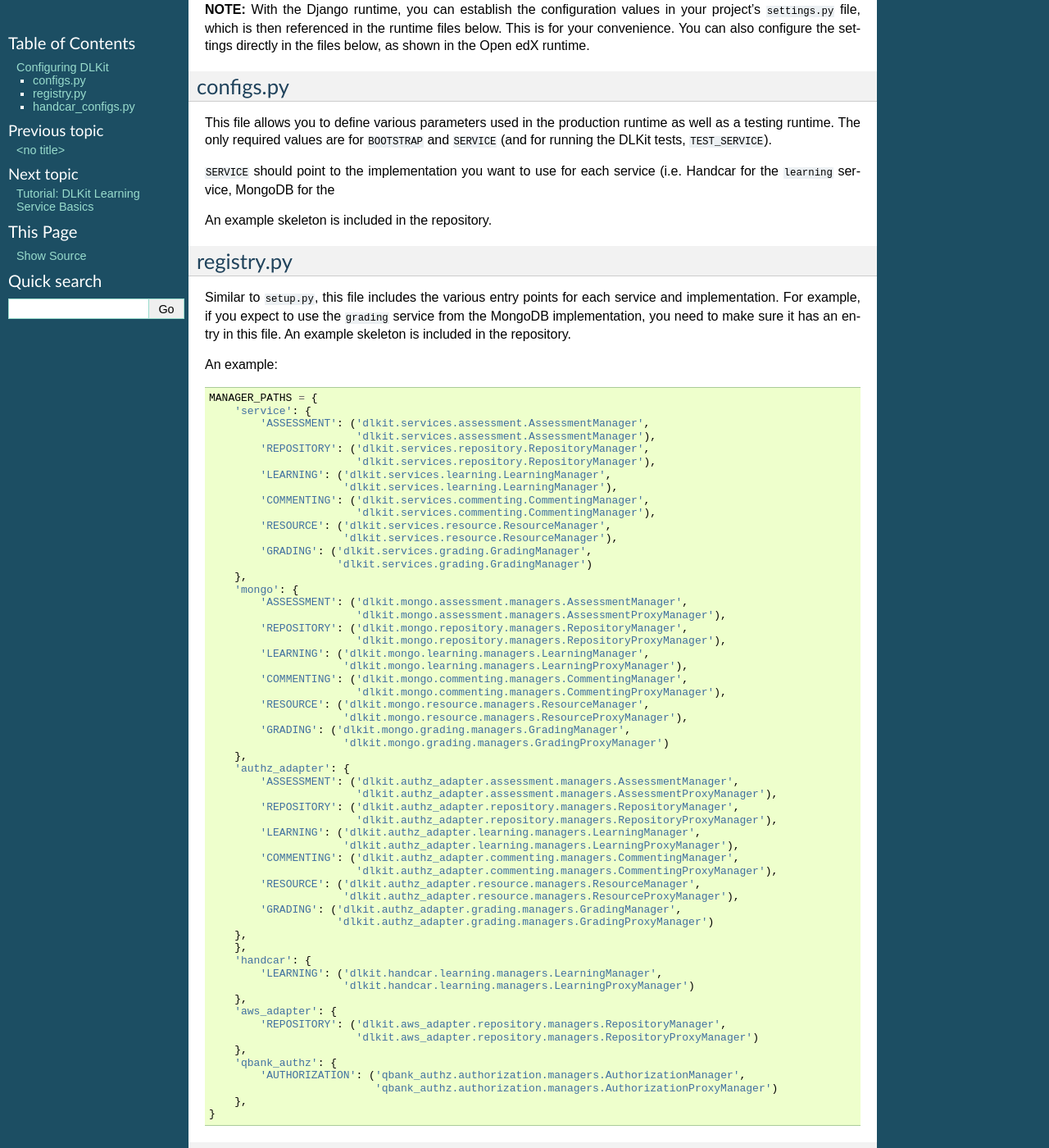
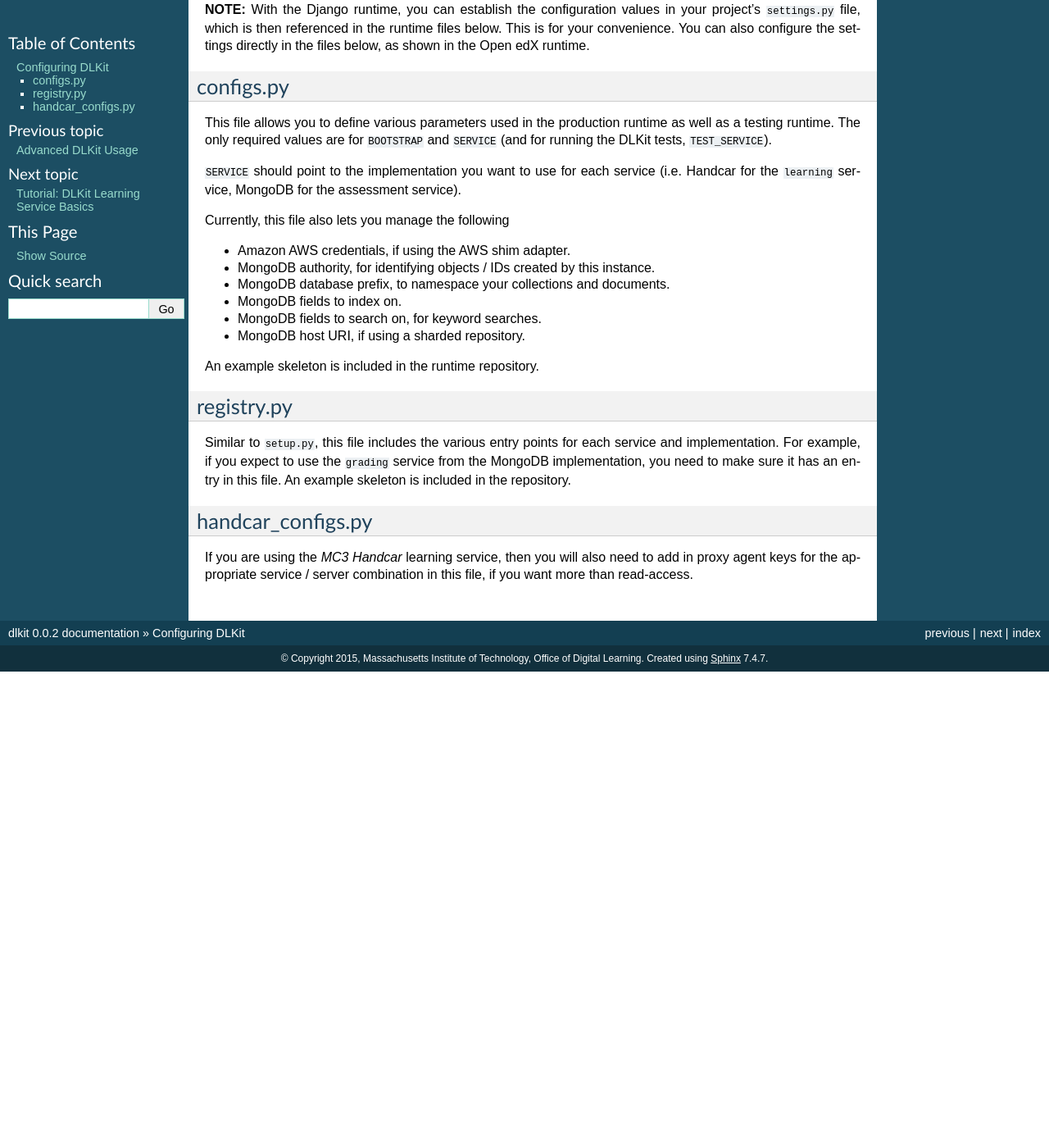
Before and after one commit to birdland/dlkit-doc, a Sphinx documentation site: the page built from source/configuration.rst, in a window 1280 px wide and 1400 px high, scrolled down 324 px. Shown: the whole window at 82% size. Built offline with Sphinx 7.4.7, drawn with Linux system fonts in a browser that asks for light colours; pages that are not in the unit, such as notebooks, are missing from menus; after the commit the page ends 1143 px from its top, so only the background shows below that; some of the changed text lies outside the part shown.

Commit message:
including more detail on basic and advanced usage; cross-references

```diff
--- a/source/advanced.rst
+++ b/source/advanced.rst
@@ -0,0 +1,18 @@
+.. _advanced-usage:
+
+Advanced DLKit Usage
+====================
+
+Sometimes you may need to use DLKit in a stricter OSID fashion, bypassing the
+`services` convenience methods discussed in :ref:`basic-usage`. To use DLKit
+in a more OSID-y way, you would manually manage the various admin / lookup / etc.
+sessions, from either a service manager or a service catalog.
+
+Currently, the main use case when you would need to manage sessions yourself
+is if you want to look up objects without knowing their catalog IDs. For example,
+you have an `objective_id` but not the `objective_bank_id` and need to grab the
+objective. In the future, we plan to build that capability into the `services`
+convenience layer, to reduce the need for manual session management.::
+
+    ols = lm.get_objective_lookup_session()
+    objective = ols.get_objective(objective_id)
--- a/source/configuration.rst
+++ b/source/configuration.rst
@@ -26,6 +26,8 @@
 also configure the settings directly in the files below, as shown
 in the Open edX runtime.
 
+.. _runtime-config:
+
 configs.py
 ----------
 
@@ -36,9 +38,18 @@
 
 ``SERVICE`` should point to the implementation you want to use for each
 service (i.e. Handcar for the ``learning`` service, MongoDB for the
+assessment service).
 
-An example skeleton is included in the repository.
+Currently, this file also lets you manage the following
 
+* Amazon AWS credentials, if using the AWS shim adapter.
+* MongoDB authority, for identifying objects / IDs created by this instance.
+* MongoDB database prefix, to namespace your collections and documents.
+* MongoDB fields to index on.
+* MongoDB fields to search on, for keyword searches.
+* MongoDB host URI, if using a sharded repository.
+
+An example skeleton is included in the runtime repository.
 
 registry.py
 -----------
@@ -48,72 +59,12 @@
 service from the MongoDB implementation, you need to make sure it has
 an entry in this file. An example skeleton is included in the repository.
 
-An example::
-
-    MANAGER_PATHS = {
-        'service': {
-            'ASSESSMENT': ('dlkit.services.assessment.AssessmentManager',
-                           'dlkit.services.assessment.AssessmentManager'),
-            'REPOSITORY': ('dlkit.services.repository.RepositoryManager',
-                           'dlkit.services.repository.RepositoryManager'),
-            'LEARNING': ('dlkit.services.learning.LearningManager',
-                         'dlkit.services.learning.LearningManager'),
-            'COMMENTING': ('dlkit.services.commenting.CommentingManager',
-                           'dlkit.services.commenting.CommentingManager'),
-            'RESOURCE': ('dlkit.services.resource.ResourceManager',
-                         'dlkit.services.resource.ResourceManager'),
-            'GRADING': ('dlkit.services.grading.GradingManager',
-                        'dlkit.services.grading.GradingManager')
-        },
-        'mongo': {
-            'ASSESSMENT': ('dlkit.mongo.assessment.managers.AssessmentManager',
-                           'dlkit.mongo.assessment.managers.AssessmentProxyManager'),
-            'REPOSITORY': ('dlkit.mongo.repository.managers.RepositoryManager',
-                           'dlkit.mongo.repository.managers.RepositoryProxyManager'),
-            'LEARNING': ('dlkit.mongo.learning.managers.LearningManager',
-                         'dlkit.mongo.learning.managers.LearningProxyManager'),
-            'COMMENTING': ('dlkit.mongo.commenting.managers.CommentingManager',
-                           'dlkit.mongo.commenting.managers.CommentingProxyManager'),
-            'RESOURCE': ('dlkit.mongo.resource.managers.ResourceManager',
-                         'dlkit.mongo.resource.managers.ResourceProxyManager'),
-            'GRADING': ('dlkit.mongo.grading.managers.GradingManager',
-                         'dlkit.mongo.grading.managers.GradingProxyManager')
-        },
-        'authz_adapter': {
-            'ASSESSMENT': ('dlkit.authz_adapter.assessment.managers.AssessmentManager',
-                           'dlkit.authz_adapter.assessment.managers.AssessmentProxyManager'),
-            'REPOSITORY': ('dlkit.authz_adapter.repository.managers.RepositoryManager',
-                           'dlkit.authz_adapter.repository.managers.RepositoryProxyManager'),
-            'LEARNING': ('dlkit.authz_adapter.learning.managers.LearningManager',
-                         'dlkit.authz_adapter.learning.managers.LearningProxyManager'),
-            'COMMENTING': ('dlkit.authz_adapter.commenting.managers.CommentingManager',
-                           'dlkit.authz_adapter.commenting.managers.CommentingProxyManager'),
-            'RESOURCE': ('dlkit.authz_adapter.resource.managers.ResourceManager',
-                         'dlkit.authz_adapter.resource.managers.ResourceProxyManager'),
-            'GRADING': ('dlkit.authz_adapter.grading.managers.GradingManager',
-                        'dlkit.authz_adapter.grading.managers.GradingProxyManager')
-        },
-        },
-        'handcar': {
-            'LEARNING': ('dlkit.handcar.learning.managers.LearningManager',
-                         'dlkit.handcar.learning.managers.LearningProxyManager')
-        },
-        'aws_adapter': {
-            'REPOSITORY': ('dlkit.aws_adapter.repository.managers.RepositoryManager',
-                           'dlkit.aws_adapter.repository.managers.RepositoryProxyManager')
-        },
-        'qbank_authz': {
-            'AUTHORIZATION': ('qbank_authz.authorization.managers.AuthorizationManager',
-                              'qbank_authz.authorization.managers.AuthorizationProxyManager')
-        },
-    }
-
 
 handcar_configs.py
 ------------------
 
 If you are using the `MC3 Handcar` learning service, then you will also
 need to add in proxy agent keys for the appropriate service / server combination
-in this file.
+in this file, if you want more than read-access.
 
 .. _MC3 Handcar: http://mc3.mit.edu
--- a/source/tutorial.rst
+++ b/source/tutorial.rst
@@ -25,7 +27,7 @@
 Now you can get the ``RuntimeManager`` root instance for your runtime environment. Note that there is only one, and
 it gets instantiated at environment launch time, it is thread-safe and used by all consumer application sessions::
 
-    from dlkit_django import runtime
+    from dlkit_django import RUNTIME
 
 This ``runtime`` object is your gateway to access  all the underlying service managers and their respective service sessions and functionality
 
```
Also changed, not shown: other parts of source/tutorial.rst (+2 -0 lines), source/basic.rst (+72 -0 lines), source/introduction.rst (+2 -6 lines).
